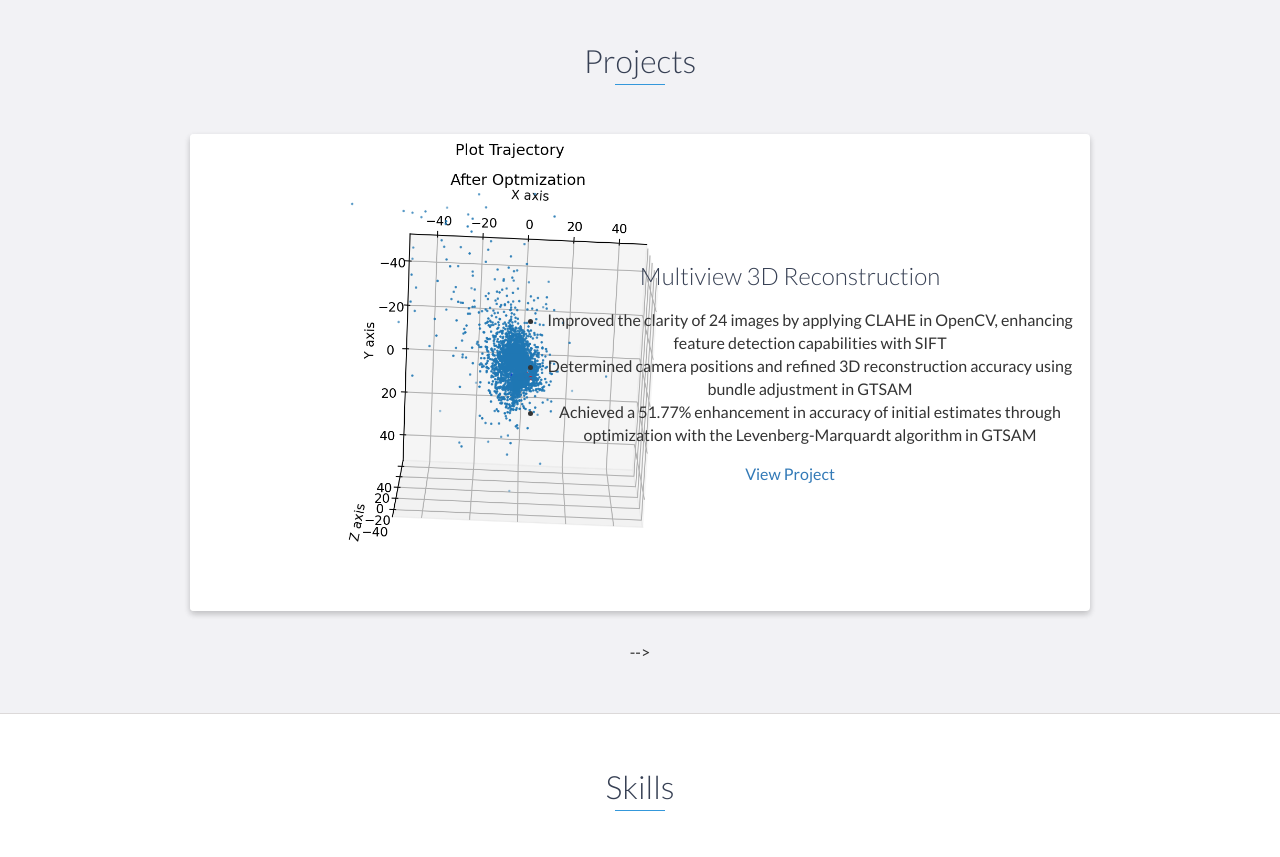
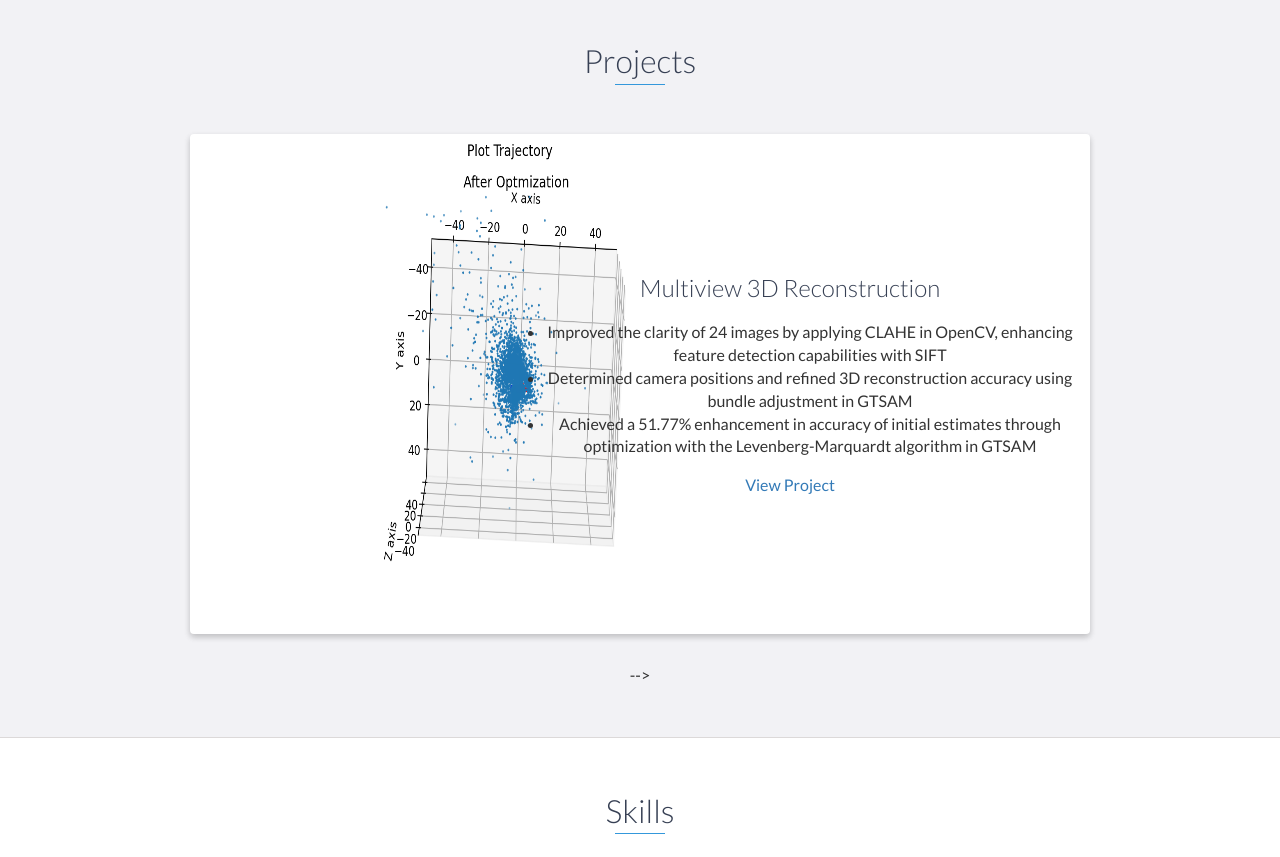
Before and after one commit to NikhilAPrakash/NikhilAPrakash.github.io, a website: page index.html in a window 1280 px wide. Shown: the part 2440-3297 px from the top of the page. Drawn offline with nearby package versions, Linux system fonts and the light colour scheme.

Commit message:
image edit 2

```diff
--- a/index.html
+++ b/index.html
@@ -157,7 +157,9 @@
             <div class="row">
                 <div class="project shadow-large">
                     <div class="project-image">
-                        <img src="images/after_optimization.png" />
+                        <img src="images/after_optimization.png"
+                            width = "500"
+                            height = "500" />
                     </div>
                     <!-- End .project-image -->
                     <div class="project-info">
```
